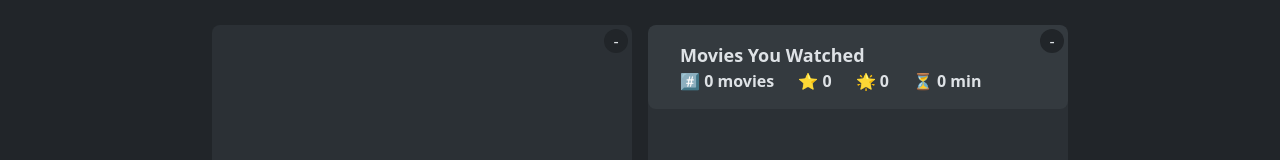
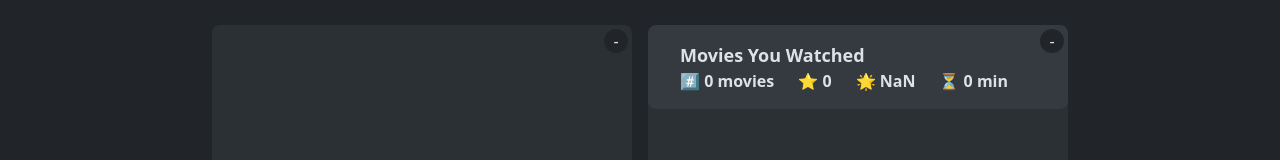
Before and after one commit to DanielArzani/usePopcorn, a React (Vite) app: page / in a window 1280 px wide. Shown: the part 137-297 px from the top of the page. Built offline with nearby package versions, Linux system fonts and the light colour scheme.

Commit message:
first attempt at adding the user rating

```diff
--- a/src/components/HomePage/HomePage.tsx
+++ b/src/components/HomePage/HomePage.tsx
@@ -47,6 +47,8 @@ function HomePage() {
 
   const [movieDetailsData, setMovieDetailsData] =
     useState<MovieDetailsType>(defaultMovieDetails);
+
+  const [movieRating, setMovieRating] = useState(1); // The userRating, this will sync with the local state within the starRating component
 
   // Fetching the movie data on search query and setting loading states
   useEffect(() => {
@@ -107,12 +109,16 @@ function HomePage() {
           <MoviesBox>
             {selectedMovieId === '' && (
               <>
-                <MovieStatisticsPanel watched={watched} />
+                <MovieStatisticsPanel
+                  watched={watched}
+                  movieRating={movieRating}
+                />
 
                 <ListOfWatchedMovies
                   movies={watched}
                   selectedMovieId={selectedMovieId}
                   setSelectedMovieId={setSelectedMovieId}
+                  movieRating={movieRating}
                 />
               </>
             )}
@@ -125,6 +131,7 @@ function HomePage() {
                 setMovieDetailsData={setMovieDetailsData}
                 watched={watched}
                 setWatched={setWatched}
+                setMovieRating={setMovieRating}
               />
             )}
           </MoviesBox>
--- a/src/components/ListOfWatchedMovies/ListOfWatchedMovies.tsx
+++ b/src/components/ListOfWatchedMovies/ListOfWatchedMovies.tsx
@@ -18,6 +18,7 @@ type ListOfWatchedMoviesProps = {
   movies: MovieDetailsType[];
   selectedMovieId: string;
   setSelectedMovieId: React.Dispatch<React.SetStateAction<string>>;
+  movieRating: number;
 };
 
 /**
@@ -25,11 +26,13 @@ type ListOfWatchedMoviesProps = {
  * @param movies A list of movies which take the MovieDetailType instead of the MovieType because a great deal of more fields are required
  * @param selectedMovieId The movie ID to be used to reset the selectedMovieID back to an empty string
  * @param setSelectedMovieId The setter function for the selectedMovieId. This will allow us to get a movies unique imdbID after click it
+ * @param movieRating The user rating of the currently selected movie
  */
 function ListOfWatchedMovies({
   movies,
   selectedMovieId,
   setSelectedMovieId,
+  movieRating,
 }: ListOfWatchedMoviesProps) {
   return (
     <div className='mt-2'>
@@ -42,7 +45,7 @@ function ListOfWatchedMovies({
             statProps: {
               runTime: Number(movie.Runtime),
               imdbRating: Number(movie.imdbRating),
-              userRating: Number(movie.userRating),
+              userRating: movieRating,
             },
           };
 
--- a/src/components/MovieDetails/MovieDetails.tsx
+++ b/src/components/MovieDetails/MovieDetails.tsx
@@ -19,6 +19,7 @@ type MovieDetailsProps = {
   setMovieDetailsData: React.Dispatch<React.SetStateAction<MovieDetailsType>>;
   watched: MovieDetailsType[];
   setWatched: React.Dispatch<React.SetStateAction<MovieDetailsType[]>>;
+  setMovieRating: React.Dispatch<React.SetStateAction<number>>;
 };
 
 /**
@@ -29,6 +30,7 @@ type MovieDetailsProps = {
  * @param onSelectedMovieId The setter function for storing the id of the selected movie
  * @param watched The list of watched movies, it's here only to be passed down as a prop
  * @param setWatched The setter function for the list of watched movies, it's here only to be passed down as a prop
+ * @param setMovieRating The setter function for the rating prop, it is here to be passed into the star rating component in order to sync with its local rating state
  */
 function MovieDetails({
   selectedMovieId,
@@ -37,6 +39,7 @@ function MovieDetails({
   setMovieDetailsData,
   watched,
   setWatched,
+  setMovieRating,
 }: MovieDetailsProps) {
   const [isLoading, setIsLoading] = useState<Loading>('nothing');
 
@@ -78,6 +81,7 @@ function MovieDetails({
                 watched={watched}
                 setWatched={setWatched}
                 movieDetailsData={movieDetailsData}
+                setMovieRating={setMovieRating}
               />
 
               <MovieDescription Plot={movieDetailsData.Plot} />
--- a/src/components/MovieStatisticsPanel/MovieStatisticsPanel.tsx
+++ b/src/components/MovieStatisticsPanel/MovieStatisticsPanel.tsx
@@ -9,18 +9,26 @@ import Stat from '../Stat';
 
 type MovieStatisticsPanelProps = {
   watched: MovieDetailsType[];
+  movieRating: number;
 };
 
 /**
  * This component displays a panel that contains the statistics of the movies watched by the user.
+ * @param watched The list of watched movies
+ * @param movieRating The user rating of the currently selected movie
  */
-function MovieStatisticsPanel({ watched }: MovieStatisticsPanelProps) {
+function MovieStatisticsPanel({
+  watched,
+  movieRating,
+}: MovieStatisticsPanelProps) {
   // Calculate average IMDb rating, user rating, and runtime of watched movies
   // By mapping through the watched movies array and passing the values to the average function
   const avgImdbRating = average(
     watched.map((movie) => parseFloat(movie.imdbRating))
   );
-  // const avgUserRating = average(watched.map((movie) => parseFloat(movie.userRating)));
+  const avgUserRating = average(
+    watched.map((movie) => parseFloat(movieRating.toString()))
+  );
   const avgRuntime = average(watched.map((movie) => parseFloat(movie.Runtime)));
 
   const numOfWatchedMovies = watched.length;
@@ -29,7 +37,7 @@ function MovieStatisticsPanel({ watched }: MovieStatisticsPanelProps) {
   const statProps = {
     imdbRating: avgImdbRating || 0,
     runTime: avgRuntime || 0,
-    userRating: 0,
+    userRating: avgUserRating,
   };
 
   return (
--- a/src/components/Star/Star.tsx
+++ b/src/components/Star/Star.tsx
@@ -5,6 +5,7 @@ type StarProps = {
   rating: number;
   setRating: (rating: number) => void;
   setIsClicked: (value: boolean) => void;
+  setMovieRating: React.Dispatch<React.SetStateAction<number>>;
 };
 
 /**
@@ -12,8 +13,15 @@ type StarProps = {
  * @param starNumber - The number that the star represents
  * @param currentRating - The number in which the clicked on star represents
  * @param setRating - The setter function for changing the rating on input click
+ * @param setMovieRating The setter function for the movie rating prop in order to sync with the star components local rating state
  */
-function Star({ starNumber, rating, setRating, setIsClicked }: StarProps) {
+function Star({
+  starNumber,
+  rating,
+  setRating,
+  setIsClicked,
+  setMovieRating,
+}: StarProps) {
   const filledStar = '⭐';
   const emptyStar = '☆';
 
@@ -30,6 +38,7 @@ function Star({ starNumber, rating, setRating, setIsClicked }: StarProps) {
         checked={rating === starNumber}
         onChange={(e) => {
           setRating(Number(e.target.value));
+          setMovieRating(Number(e.target.value));
           setIsClicked(true);
         }}
         name='star-rating'
--- a/src/components/StarRating/StarRating.tsx
+++ b/src/components/StarRating/StarRating.tsx
@@ -10,6 +10,7 @@ type StarRatingProps = {
   watched: MovieDetailsType[];
   setWatched: React.Dispatch<React.SetStateAction<MovieDetailsType[]>>;
   movieDetailsData: MovieDetailsType;
+  setMovieRating: React.Dispatch<React.SetStateAction<number>>;
 };
 
 /**
@@ -18,12 +19,14 @@ type StarRatingProps = {
  * @param watched The list of watched movies, it's here only to be passed down as a prop
  * @param setWatched The setter function for the list of watched movies, it's here only to be passed down as a prop
  * @param movieDetailsData The movie which should be added to the watched list on button click
+ * @param setMovieRating The setter function for the rating prop, it is here to be passed into the star component in order to sync with its local rating state
  */
 function StarRating({
   numOfStars,
   watched,
   setWatched,
   movieDetailsData,
+  setMovieRating,
 }: StarRatingProps) {
   const [rating, setRating] = useState(1);
   const [isClicked, setIsClicked] = useState(false);
@@ -50,6 +53,7 @@ function StarRating({
                 rating={rating}
                 setRating={setRating}
                 setIsClicked={setIsClicked}
+                setMovieRating={setMovieRating}
               />
             );
           })}
--- a/src/types/MovieDetailsType.ts
+++ b/src/types/MovieDetailsType.ts
@@ -8,5 +8,4 @@ export type MovieDetailsType = {
   Year: string;
   imdbID: string;
   imdbRating: string;
-  userRating?: string;
 };
```
